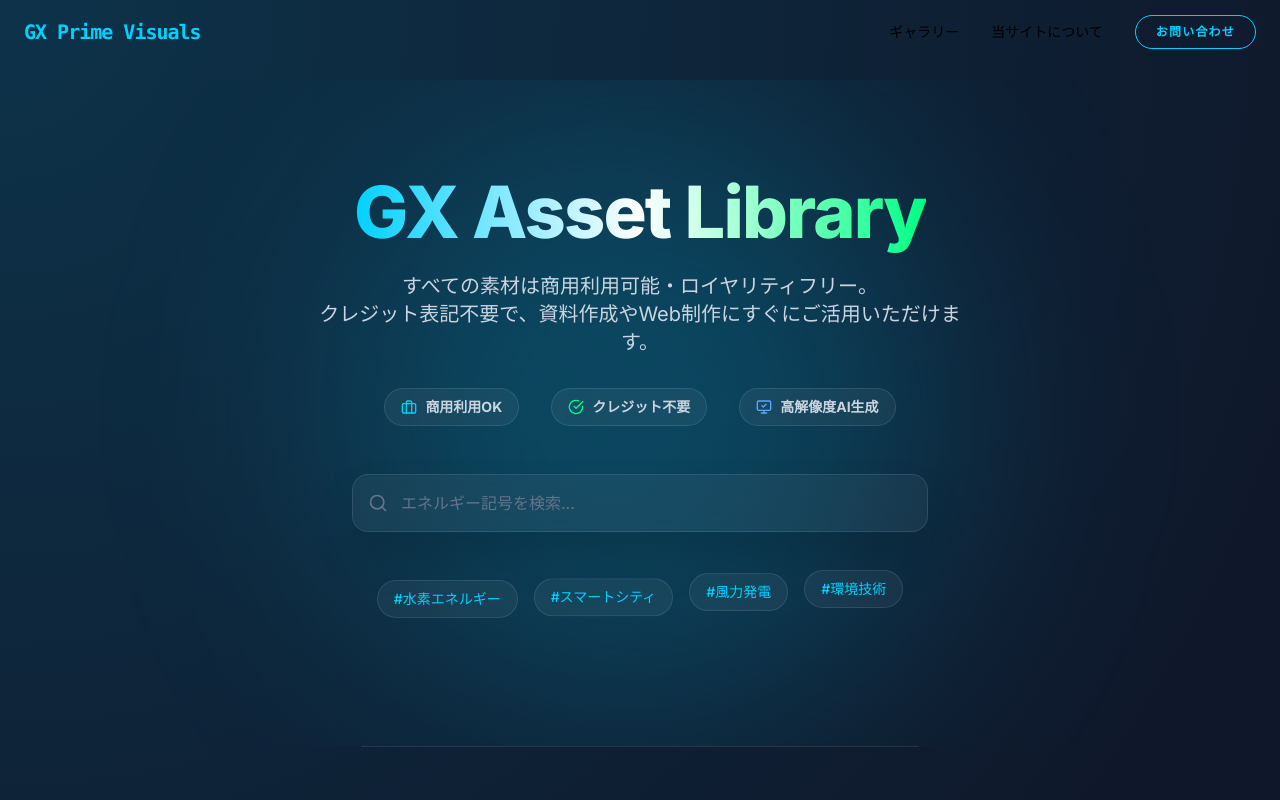
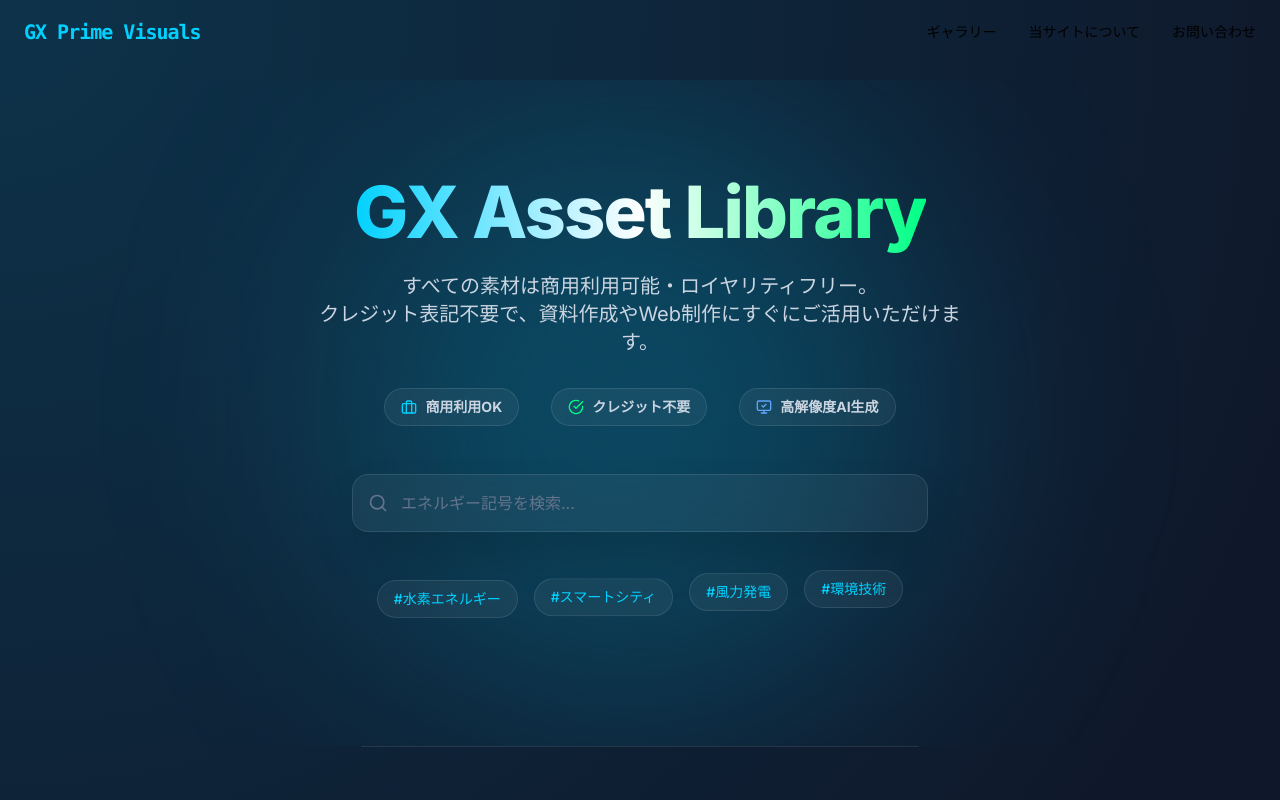
Before and after one commit to Kitagit761007/ai-material-prime, a Next.js app: page / in a window 1280 px wide. Shown: the top 800 px of the page. Built offline with nearby package versions, Linux system fonts and the light colour scheme.

Commit message:
feat: unify navigation menu styles and hover effects (Run #26)

```diff
--- a/components/Header.tsx
+++ b/components/Header.tsx
@@ -39,10 +39,8 @@ export default function Header() {
                     <Link href="/about" className="text-sm font-medium hover:text-gx-cyan transition-colors">
                         当サイトについて
                     </Link>
-                    <Link href="/contact">
-                        <button className="px-5 py-2 text-xs font-bold uppercase tracking-widest border border-gx-cyan text-gx-cyan hover:bg-gx-cyan hover:text-white transition-all rounded-full">
-                            お問い合わせ
-                        </button>
+                    <Link href="/contact" className="text-sm font-medium hover:text-gx-cyan transition-colors">
+                        お問い合わせ
                     </Link>
                 </nav>
 
@@ -74,10 +72,12 @@ export default function Header() {
                     >
                         当サイトについて
                     </Link>
-                    <Link href="/contact" onClick={closeMenu}>
-                        <button className="px-8 py-4 text-sm font-bold uppercase tracking-widest bg-gx-cyan text-white shadow-lg shadow-gx-cyan/20 rounded-full">
-                            お問い合わせ
-                        </button>
+                    <Link
+                        href="/contact"
+                        className="text-2xl font-bold text-white hover:text-gx-cyan transition-colors"
+                        onClick={closeMenu}
+                    >
+                        お問い合わせ
                     </Link>
                 </div>
             </div>
```
